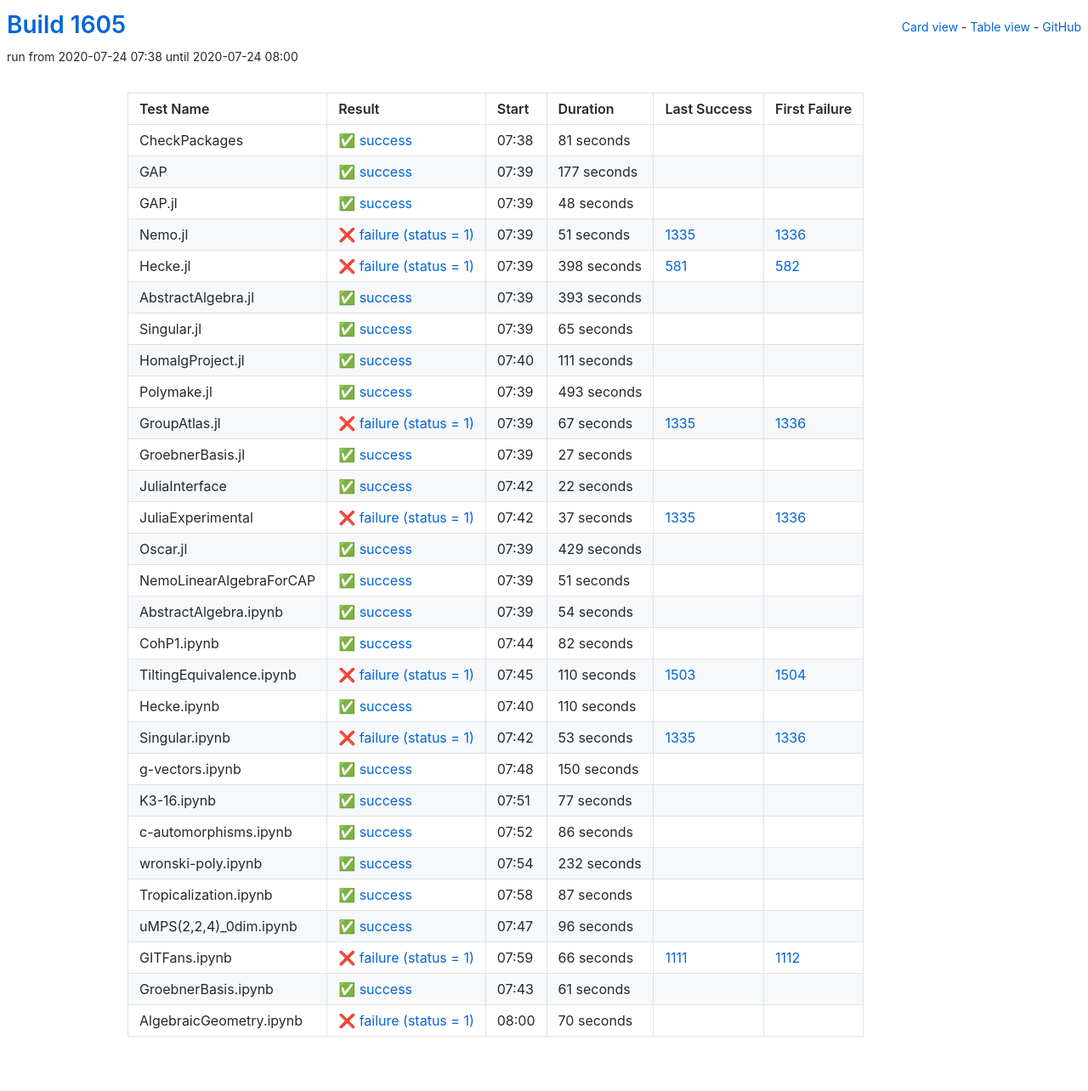
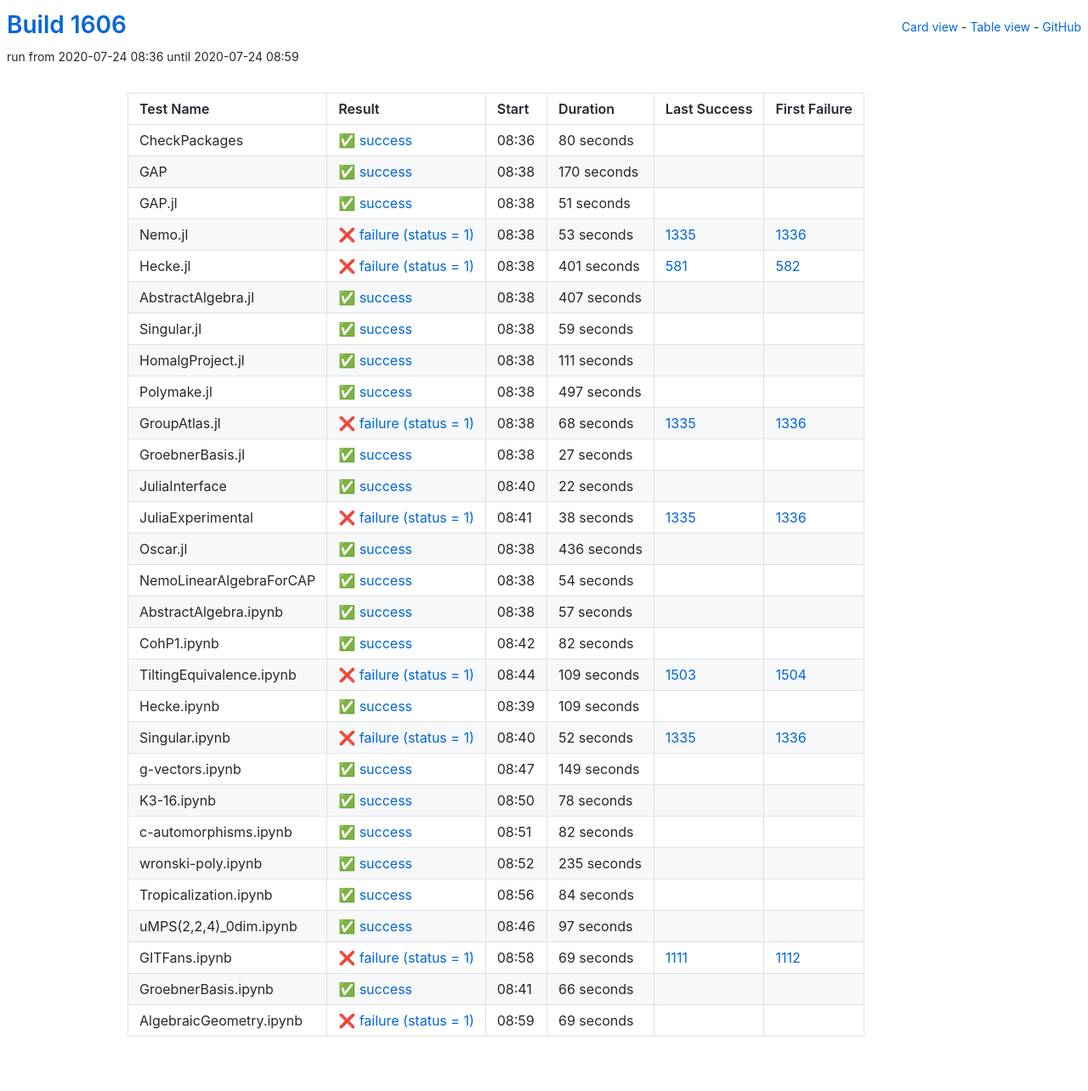
Before and after one commit to oscar-system/oscar-ci-status-1.4, a Jekyll site: the page built from table.html, in a window 1280 px wide. Shown: the whole page at 85% size. Built offline with Jekyll 4.4.1, drawn with Linux system fonts in a browser that asks for light colours.

Commit message:
Build #1606

```diff
--- a/_data/ci.yml
+++ b/_data/ci.yml
@@ -1,6 +1,6 @@
 ---
-build: 1605
-build_url: https://oscarci.mathematik.uni-kl.de/job/oscar-julia-1.4/1605/
+build: 1606
+build_url: https://oscarci.mathematik.uni-kl.de/job/oscar-julia-1.4/1606/
 job: oscar-julia-1.4
 organization: oscar-system
 repo: oscar-ci-status-1.4
@@ -8,92 +8,92 @@ repourl: https://github.com/oscar-system/oscar-ci-status-1.4
 tests:
 - name: CheckPackages
   id: checkpackages
-  log: https://oscarci.mathematik.uni-kl.de/job/oscar-julia-1.4/1605/artifact/logs/build-1605/CheckPackages.log
-  start: 2020-07-24 07:38
+  log: https://oscarci.mathematik.uni-kl.de/job/oscar-julia-1.4/1606/artifact/logs/build-1606/CheckPackages.log
+  start: 2020-07-24 08:36
   success: true
   exitcode: 0
   status: success
-  duration: 81
+  duration: 80
   last_success: false
   last_success_url:
   first_failure: false
   first_failure_url:
 - name: GAP
   id: gap
-  log: https://oscarci.mathematik.uni-kl.de/job/oscar-julia-1.4/1605/artifact/logs/build-1605/GAP.log
-  start: 2020-07-24 07:39
+  log: https://oscarci.mathematik.uni-kl.de/job/oscar-julia-1.4/1606/artifact/logs/build-1606/GAP.log
+  start: 2020-07-24 08:38
   success: true
   exitcode: 0
   status: success
-  duration: 177
+  duration: 170
   last_success: false
   last_success_url:
   first_failure: false
   first_failure_url:
 - name: GAP.jl
   id: gap-jl
-  log: https://oscarci.mathematik.uni-kl.de/job/oscar-julia-1.4/1605/artifact/logs/build-1605/GAP.jl.log
-  start: 2020-07-24 07:39
+  log: https://oscarci.mathematik.uni-kl.de/job/oscar-julia-1.4/1606/artifact/logs/build-1606/GAP.jl.log
+  start: 2020-07-24 08:38
   success: true
   exitcode: 0
   status: success
-  duration: 48
+  duration: 51
   last_success: false
   last_success_url:
   first_failure: false
   first_failure_url:
 - name: Nemo.jl
   id: nemo-jl
-  log: https://oscarci.mathematik.uni-kl.de/job/oscar-julia-1.4/1605/artifact/logs/build-1605/Nemo.jl.log
-  start: 2020-07-24 07:39
+  log: https://oscarci.mathematik.uni-kl.de/job/oscar-julia-1.4/1606/artifact/logs/build-1606/Nemo.jl.log
+  start: 2020-07-24 08:38
   success: false
   exitcode: 1
   status: failure
-  duration: 51
+  duration: 53
   last_success: 1335
   last_success_url: https://oscarci.mathematik.uni-kl.de/job/oscar-julia-1.4/1335/
   first_failure: 1336
   first_failure_url: https://oscarci.mathematik.uni-kl.de/job/oscar-julia-1.4/1336/
 - name: Hecke.jl
   id: hecke-jl
-  log: https://oscarci.mathematik.uni-kl.de/job/oscar-julia-1.4/1605/artifact/logs/build-1605/Hecke.jl.log
-  start: 2020-07-24 07:39
+  log: https://oscarci.mathematik.uni-kl.de/job/oscar-julia-1.4/1606/artifact/logs/build-1606/Hecke.jl.log
+  start: 2020-07-24 08:38
   success: false
   exitcode: 1
   status: failure
-  duration: 398
+  duration: 401
   last_success: 581
   last_success_url: https://oscarci.mathematik.uni-kl.de/job/oscar-julia-1.4/581/
   first_failure: 582
   first_failure_url: https://oscarci.mathematik.uni-kl.de/job/oscar-julia-1.4/582/
 - name: AbstractAlgebra.jl
   id: abstractalgebra-jl
-  log: https://oscarci.mathematik.uni-kl.de/job/oscar-julia-1.4/1605/artifact/logs/build-1605/AbstractAlgebra.jl.log
-  start: 2020-07-24 07:39
+  log: https://oscarci.mathematik.uni-kl.de/job/oscar-julia-1.4/1606/artifact/logs/build-1606/AbstractAlgebra.jl.log
+  start: 2020-07-24 08:38
   success: true
   exitcode: 0
   status: success
-  duration: 393
+  duration: 407
   last_success: false
   last_success_url:
   first_failure: false
   first_failure_url:
 - name: Singular.jl
   id: singular-jl
-  log: https://oscarci.mathematik.uni-kl.de/job/oscar-julia-1.4/1605/artifact/logs/build-1605/Singular.jl.log
-  start: 2020-07-24 07:39
+  log: https://oscarci.mathematik.uni-kl.de/job/oscar-julia-1.4/1606/artifact/logs/build-1606/Singular.jl.log
+  start: 2020-07-24 08:38
   success: true
   exitcode: 0
   status: success
-  duration: 65
+  duration: 59
   last_success: false
   last_success_url:
   first_failure: false
   first_failure_url:
 - name: HomalgProject.jl
   id: homalgproject-jl
-  log: https://oscarci.mathematik.uni-kl.de/job/oscar-julia-1.4/1605/artifact/logs/build-1605/HomalgProject.jl.log
-  start: 2020-07-24 07:40
+  log: https://oscarci.mathematik.uni-kl.de/job/oscar-julia-1.4/1606/artifact/logs/build-1606/HomalgProject.jl.log
+  start: 2020-07-24 08:38
   success: true
   exitcode: 0
   status: success
@@ -104,32 +104,32 @@ tests:
   first_failure_url:
 - name: Polymake.jl
   id: polymake-jl
-  log: https://oscarci.mathematik.uni-kl.de/job/oscar-julia-1.4/1605/artifact/logs/build-1605/Polymake.jl.log
-  start: 2020-07-24 07:39
+  log: https://oscarci.mathematik.uni-kl.de/job/oscar-julia-1.4/1606/artifact/logs/build-1606/Polymake.jl.log
+  start: 2020-07-24 08:38
   success: true
   exitcode: 0
   status: success
-  duration: 493
+  duration: 497
   last_success: false
   last_success_url:
   first_failure: false
   first_failure_url:
 - name: GroupAtlas.jl
   id: groupatlas-jl
-  log: https://oscarci.mathematik.uni-kl.de/job/oscar-julia-1.4/1605/artifact/logs/build-1605/GroupAtlas.jl.log
-  start: 2020-07-24 07:39
+  log: https://oscarci.mathematik.uni-kl.de/job/oscar-julia-1.4/1606/artifact/logs/build-1606/GroupAtlas.jl.log
+  start: 2020-07-24 08:38
   success: false
   exitcode: 1
   status: failure
-  duration: 67
+  duration: 68
   last_success: 1335
   last_success_url: https://oscarci.mathematik.uni-kl.de/job/oscar-julia-1.4/1335/
   first_failure: 1336
   first_failure_url: https://oscarci.mathematik.uni-kl.de/job/oscar-julia-1.4/1336/
 - name: GroebnerBasis.jl
   id: groebnerbasis-jl
-  log: https://oscarci.mathematik.uni-kl.de/job/oscar-julia-1.4/1605/artifact/logs/build-1605/GroebnerBasis.jl.log
-  start: 2020-07-24 07:39
+  log: https://oscarci.mathematik.uni-kl.de/job/oscar-julia-1.4/1606/artifact/logs/build-1606/GroebnerBasis.jl.log
+  start: 2020-07-24 08:38
   success: true
   exitcode: 0
   status: success
@@ -140,8 +140,8 @@ tests:
   first_failure_url:
 - name: JuliaInterface
   id: juliainterface
-  log: https://oscarci.mathematik.uni-kl.de/job/oscar-julia-1.4/1605/artifact/logs/build-1605/JuliaInterface.log
-  start: 2020-07-24 07:42
+  log: https://oscarci.mathematik.uni-kl.de/job/oscar-julia-1.4/1606/artifact/logs/build-1606/JuliaInterface.log
+  start: 2020-07-24 08:40
   success: true
   exitcode: 0
   status: success
@@ -152,44 +152,32 @@ tests:
   first_failure_url:
 - name: JuliaExperimental
   id: juliaexperimental
-  log: https://oscarci.mathematik.uni-kl.de/job/oscar-julia-1.4/1605/artifact/logs/build-1605/JuliaExperimental.log
-  start: 2020-07-24 07:42
+  log: https://oscarci.mathematik.uni-kl.de/job/oscar-julia-1.4/1606/artifact/logs/build-1606/JuliaExperimental.log
+  start: 2020-07-24 08:41
   success: false
   exitcode: 1
   status: failure
-  duration: 37
+  duration: 38
   last_success: 1335
   last_success_url: https://oscarci.mathematik.uni-kl.de/job/oscar-julia-1.4/1335/
   first_failure: 1336
   first_failure_url: https://oscarci.mathematik.uni-kl.de/job/oscar-julia-1.4/1336/
 - name: Oscar.jl
   id: oscar-jl
-  log: https://oscarci.mathematik.uni-kl.de/job/oscar-julia-1.4/1605/artifact/logs/build-1605/Oscar.jl.log
-  start: 2020-07-24 07:39
+  log: https://oscarci.mathematik.uni-kl.de/job/oscar-julia-1.4/1606/artifact/logs/build-1606/Oscar.jl.log
+  start: 2020-07-24 08:38
   success: true
   exitcode: 0
   status: success
-  duration: 429
+  duration: 436
   last_success: false
   last_success_url:
   first_failure: false
   first_failure_url:
 - name: NemoLinearAlgebraForCAP
   id: nemolinearalgebraforcap
-  log: https://oscarci.mathematik.uni-kl.de/job/oscar-julia-1.4/1605/artifact/logs/build-1605/NemoLinearAlgebraForCAP.log
-  start: 2020-07-24 07:39
-  success: true
-  exitcode: 0
-  status: success
-  duration: 51
-  last_success: false
-  last_success_url:
-  first_failure: false
-  first_failure_url:
-- name: AbstractAlgebra.ipynb
-  id: abstractalgebra-ipynb
-  log: https://oscarci.mathematik.uni-kl.de/job/oscar-julia-1.4/1605/artifact/logs/build-1605/AbstractAlgebra.ipynb.log
-  start: 2020-07-24 07:39
+  log: https://oscarci.mathematik.uni-kl.de/job/oscar-julia-1.4/1606/artifact/logs/build-1606/NemoLinearAlgebraForCAP.log
+  start: 2020-07-24 08:38
   success: true
   exitcode: 0
   status: success
@@ -198,10 +186,22 @@ tests:
   last_success_url:
   first_failure: false
   first_failure_url:
+- name: AbstractAlgebra.ipynb
+  id: abstractalgebra-ipynb
+  log: https://oscarci.mathematik.uni-kl.de/job/oscar-julia-1.4/1606/artifact/logs/build-1606/AbstractAlgebra.ipynb.log
+  start: 2020-07-24 08:38
+  success: true
+  exitcode: 0
+  status: success
+  duration: 57
+  last_success: false
+  last_success_url:
+  first_failure: false
+  first_failure_url:
 - name: CohP1.ipynb
   id: cohp1-ipynb
-  log: https://oscarci.mathematik.uni-kl.de/job/oscar-julia-1.4/1605/artifact/logs/build-1605/CohP1.ipynb.log
-  start: 2020-07-24 07:44
+  log: https://oscarci.mathematik.uni-kl.de/job/oscar-julia-1.4/1606/artifact/logs/build-1606/CohP1.ipynb.log
+  start: 2020-07-24 08:42
   success: true
   exitcode: 0
   status: success
@@ -212,144 +212,144 @@ tests:
   first_failure_url:
 - name: TiltingEquivalence.ipynb
   id: tiltingequivalence-ipynb
-  log: https://oscarci.mathematik.uni-kl.de/job/oscar-julia-1.4/1605/artifact/logs/build-1605/TiltingEquivalence.ipynb.log
-  start: 2020-07-24 07:45
+  log: https://oscarci.mathematik.uni-kl.de/job/oscar-julia-1.4/1606/artifact/logs/build-1606/TiltingEquivalence.ipynb.log
+  start: 2020-07-24 08:44
   success: false
   exitcode: 1
   status: failure
-  duration: 110
+  duration: 109
   last_success: 1503
   last_success_url: https://oscarci.mathematik.uni-kl.de/job/oscar-julia-1.4/1503/
   first_failure: 1504
   first_failure_url: https://oscarci.mathematik.uni-kl.de/job/oscar-julia-1.4/1504/
 - name: Hecke.ipynb
   id: hecke-ipynb
-  log: https://oscarci.mathematik.uni-kl.de/job/oscar-julia-1.4/1605/artifact/logs/build-1605/Hecke.ipynb.log
-  start: 2020-07-24 07:40
+  log: https://oscarci.mathematik.uni-kl.de/job/oscar-julia-1.4/1606/artifact/logs/build-1606/Hecke.ipynb.log
+  start: 2020-07-24 08:39
   success: true
   exitcode: 0
   status: success
-  duration: 110
+  duration: 109
   last_success: false
   last_success_url:
   first_failure: false
   first_failure_url:
 - name: Singular.ipynb
   id: singular-ipynb
-  log: https://oscarci.mathematik.uni-kl.de/job/oscar-julia-1.4/1605/artifact/logs/build-1605/Singular.ipynb.log
-  start: 2020-07-24 07:42
+  log: https://oscarci.mathematik.uni-kl.de/job/oscar-julia-1.4/1606/artifact/logs/build-1606/Singular.ipynb.log
+  start: 2020-07-24 08:40
   success: false
   exitcode: 1
   status: failure
-  duration: 53
+  duration: 52
   last_success: 1335
   last_success_url: https://oscarci.mathematik.uni-kl.de/job/oscar-julia-1.4/1335/
   first_failure: 1336
   first_failure_url: https://oscarci.mathematik.uni-kl.de/job/oscar-julia-1.4/1336/
 - name: g-vectors.ipynb
   id: g-vectors-ipynb
-  log: https://oscarci.mathematik.uni-kl.de/job/oscar-julia-1.4/1605/artifact/logs/build-1605/g-vectors.ipynb.log
-  start: 2020-07-24 07:48
+  log: https://oscarci.mathematik.uni-kl.de/job/oscar-julia-1.4/1606/artifact/logs/build-1606/g-vectors.ipynb.log
+  start: 2020-07-24 08:47
   success: true
   exitcode: 0
   status: success
-  duration: 150
+  duration: 149
   last_success: false
   last_success_url:
   first_failure: false
   first_failure_url:
 - name: K3-16.ipynb
   id: k3-16-ipynb
-  log: https://oscarci.mathematik.uni-kl.de/job/oscar-julia-1.4/1605/artifact/logs/build-1605/K3-16.ipynb.log
-  start: 2020-07-24 07:51
+  log: https://oscarci.mathematik.uni-kl.de/job/oscar-julia-1.4/1606/artifact/logs/build-1606/K3-16.ipynb.log
+  start: 2020-07-24 08:50
   success: true
   exitcode: 0
   status: success
-  duration: 77
+  duration: 78
   last_success: false
   last_success_url:
   first_failure: false
   first_failure_url:
 - name: c-automorphisms.ipynb
   id: c-automorphisms-ipynb
-  log: https://oscarci.mathematik.uni-kl.de/job/oscar-julia-1.4/1605/artifact/logs/build-1605/c-automorphisms.ipynb.log
-  start: 2020-07-24 07:52
+  log: https://oscarci.mathematik.uni-kl.de/job/oscar-julia-1.4/1606/artifact/logs/build-1606/c-automorphisms.ipynb.log
+  start: 2020-07-24 08:51
   success: true
   exitcode: 0
   status: success
-  duration: 86
+  duration: 82
   last_success: false
   last_success_url:
   first_failure: false
   first_failure_url:
 - name: wronski-poly.ipynb
   id: wronski-poly-ipynb
-  log: https://oscarci.mathematik.uni-kl.de/job/oscar-julia-1.4/1605/artifact/logs/build-1605/wronski-poly.ipynb.log
-  start: 2020-07-24 07:54
+  log: https://oscarci.mathematik.uni-kl.de/job/oscar-julia-1.4/1606/artifact/logs/build-1606/wronski-poly.ipynb.log
+  start: 2020-07-24 08:52
   success: true
   exitcode: 0
   status: success
-  duration: 232
+  duration: 235
   last_success: false
   last_success_url:
   first_failure: false
   first_failure_url:
 - name: Tropicalization.ipynb
   id: tropicalization-ipynb
-  log: https://oscarci.mathematik.uni-kl.de/job/oscar-julia-1.4/1605/artifact/logs/build-1605/Tropicalization.ipynb.log
-  start: 2020-07-24 07:58
+  log: https://oscarci.mathematik.uni-kl.de/job/oscar-julia-1.4/1606/artifact/logs/build-1606/Tropicalization.ipynb.log
+  start: 2020-07-24 08:56
   success: true
   exitcode: 0
   status: success
-  duration: 87
+  duration: 84
   last_success: false
   last_success_url:
   first_failure: false
   first_failure_url:
 - name: uMPS(2,2,4)_0dim.ipynb
   id: umps-2-2-4-0dim-ipynb
-  log: https://oscarci.mathematik.uni-kl.de/job/oscar-julia-1.4/1605/artifact/logs/build-1605/uMPS-2-2-4-_0dim.ipynb.log
-  start: 2020-07-24 07:47
+  log: https://oscarci.mathematik.uni-kl.de/job/oscar-julia-1.4/1606/artifact/logs/build-1606/uMPS-2-2-4-_0dim.ipynb.log
+  start: 2020-07-24 08:46
   success: true
   exitcode: 0
   status: success
-  duration: 96
+  duration: 97
   last_success: false
   last_success_url:
   first_failure: false
   first_failure_url:
 - name: GITFans.ipynb
   id: gitfans-ipynb
-  log: https://oscarci.mathematik.uni-kl.de/job/oscar-julia-1.4/1605/artifact/logs/build-1605/GITFans.ipynb.log
-  start: 2020-07-24 07:59
+  log: https://oscarci.mathematik.uni-kl.de/job/oscar-julia-1.4/1606/artifact/logs/build-1606/GITFans.ipynb.log
+  start: 2020-07-24 08:58
   success: false
   exitcode: 1
   status: failure
-  duration: 66
+  duration: 69
   last_success: 1111
   last_success_url: https://oscarci.mathematik.uni-kl.de/job/oscar-julia-1.4/1111/
   first_failure: 1112
   first_failure_url: https://oscarci.mathematik.uni-kl.de/job/oscar-julia-1.4/1112/
 - name: GroebnerBasis.ipynb
   id: groebnerbasis-ipynb
-  log: https://oscarci.mathematik.uni-kl.de/job/oscar-julia-1.4/1605/artifact/logs/build-1605/GroebnerBasis.ipynb.log
-  start: 2020-07-24 07:43
+  log: https://oscarci.mathematik.uni-kl.de/job/oscar-julia-1.4/1606/artifact/logs/build-1606/GroebnerBasis.ipynb.log
+  start: 2020-07-24 08:41
   success: true
   exitcode: 0
   status: success
-  duration: 61
+  duration: 66
   last_success: false
   last_success_url:
   first_failure: false
   first_failure_url:
 - name: AlgebraicGeometry.ipynb
   id: algebraicgeometry-ipynb
-  log: https://oscarci.mathematik.uni-kl.de/job/oscar-julia-1.4/1605/artifact/logs/build-1605/AlgebraicGeometry.ipynb.log
-  start: 2020-07-24 08:00
+  log: https://oscarci.mathematik.uni-kl.de/job/oscar-julia-1.4/1606/artifact/logs/build-1606/AlgebraicGeometry.ipynb.log
+  start: 2020-07-24 08:59
   success: false
   exitcode: 1
   status: failure
-  duration: 70
+  duration: 69
   last_success: false
   last_success_url:
   first_failure: false
```
Also changed, not shown: README.md.
